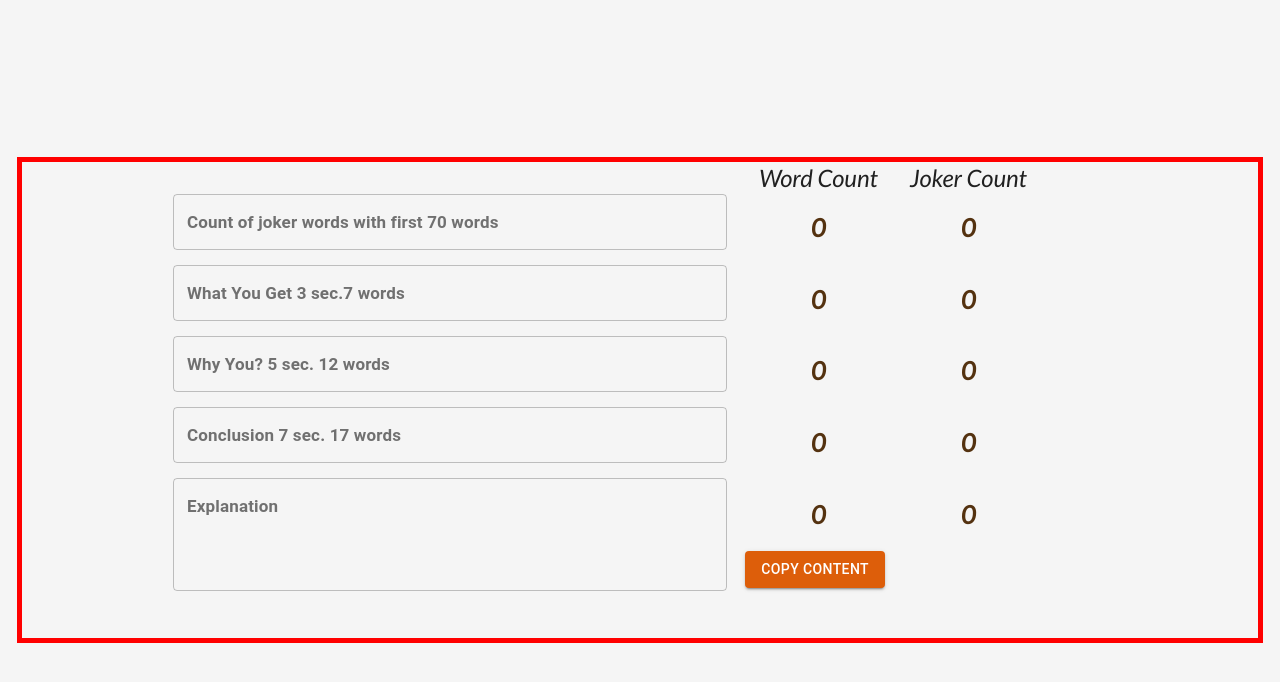
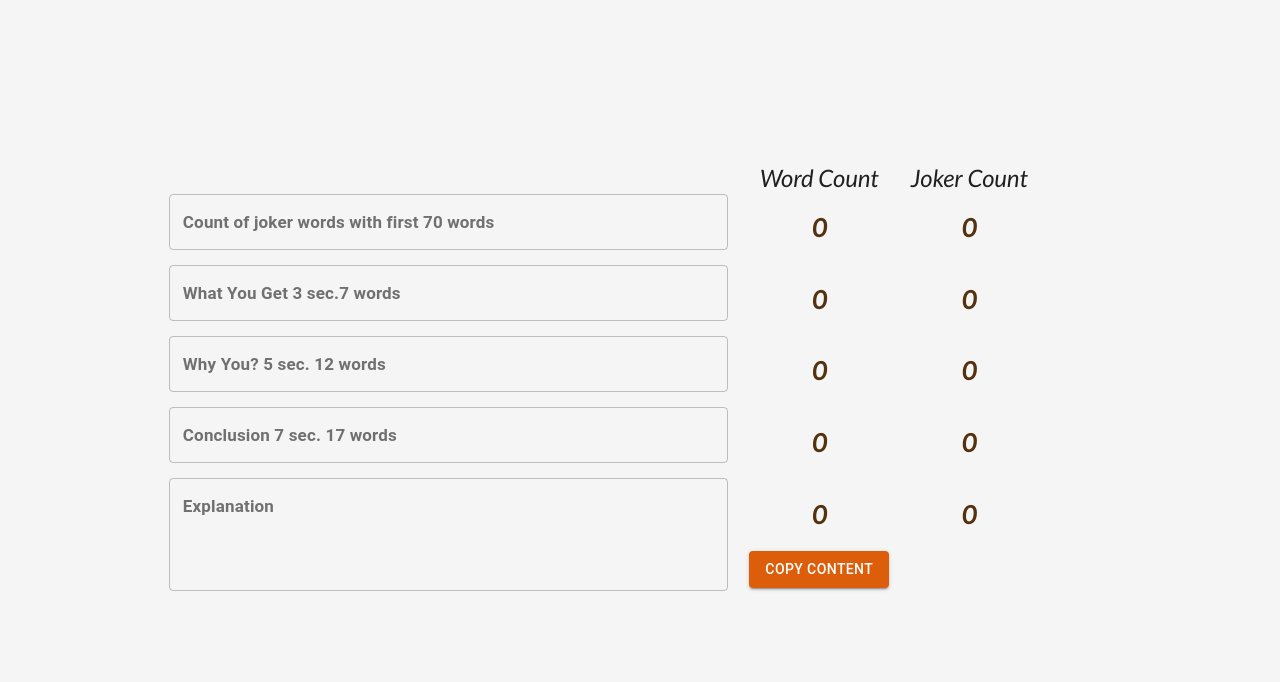
Before and after one commit to Shakib448/wordcount-avivson, a React (Create React App) app: page / in a window 1280 px wide. Shown: the top 682 px of the page. Built offline with nearby package versions, Linux system fonts and the light colour scheme.

Commit message:
WIP on function

```diff
--- a/src/components/Form/Form.js
+++ b/src/components/Form/Form.js
@@ -194,13 +194,7 @@ const Form = () => {
   return (
     <main className={classes.root}>
       <Container>
-        <Grid
-          container
-          direction="row"
-          justify="center"
-          spacing={8}
-          style={{ border: "5px solid red" }}
-        >
+        <Grid container direction="row" justify="center" spacing={8}>
           <Grid item md={6} sm={12} lg={6} xs={12}>
             <FormGroup>
               <TextField
```
